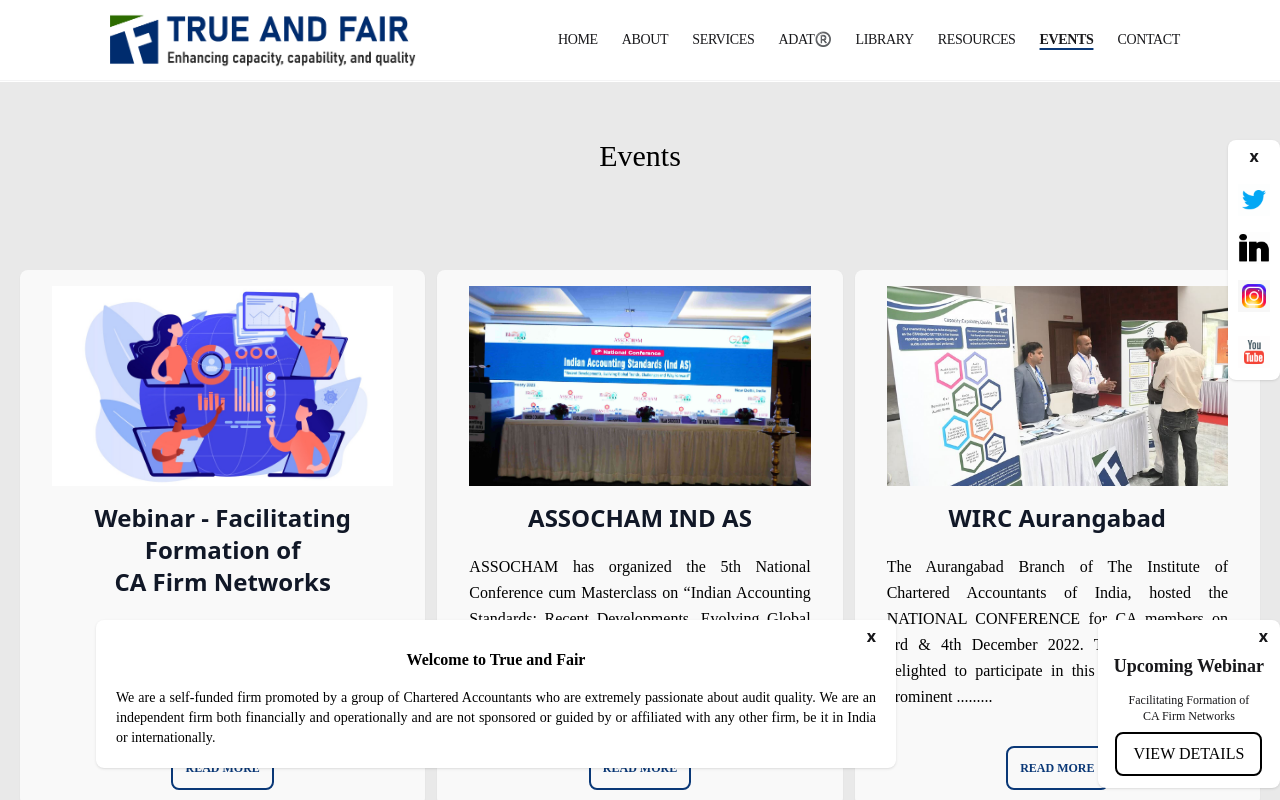
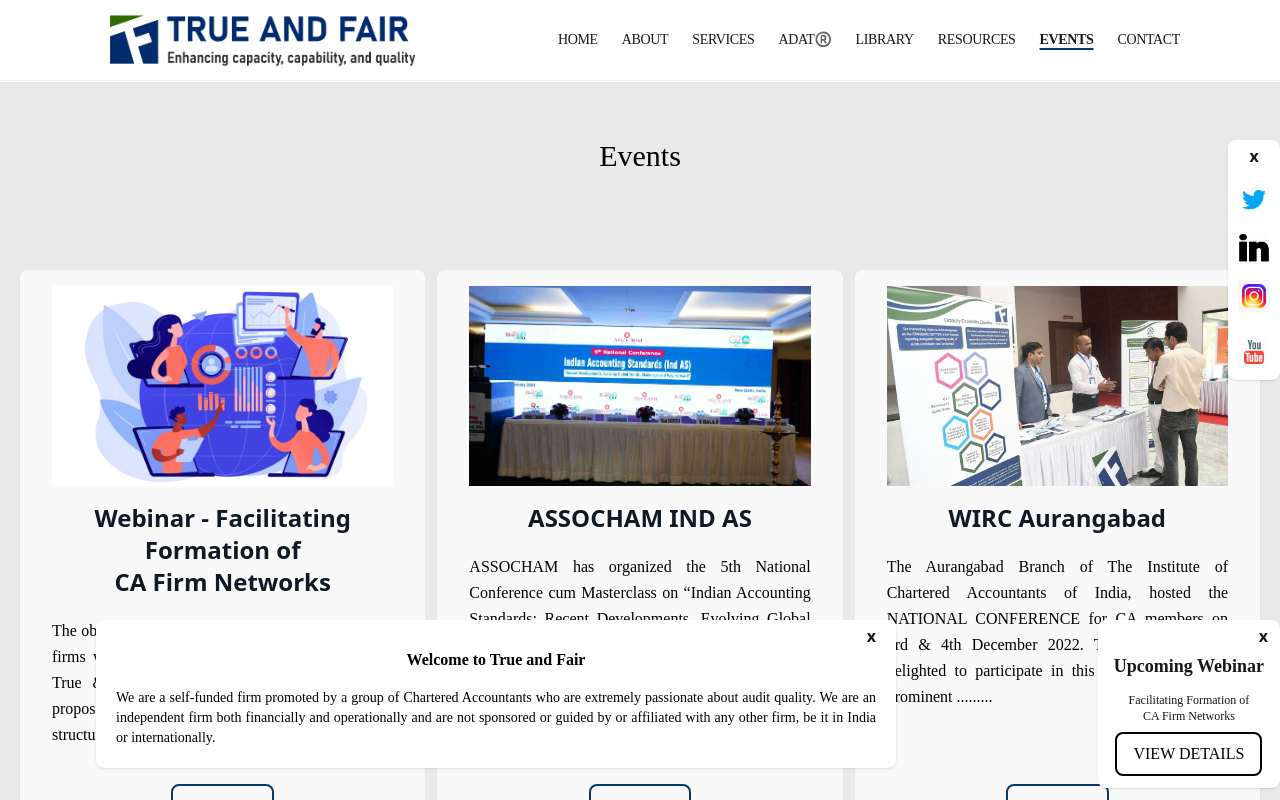
Before and after one commit to TRUENFAIR/trueandfair, a Next.js app: page /events in a window 1280 px wide. Shown: the top 800 px of the page. Built offline with nearby package versions, Linux system fonts and the light colour scheme.

Commit message:
new description added in event

```diff
--- a/pages/events.js
+++ b/pages/events.js
@@ -8,7 +8,7 @@ export default function Blogs() {
       id: 4,
       name: " Webinar - Facilitating Formation of CA Firm Networks",
       logo: "/fac/fac3/f1.jpg",
-      desc: "",
+      desc: "The objective of this webinar is to bring together CA firms who have expressed interest for networking. True & Fair would facilitate the discussion on proposed business and operating model, leadership structure, roadmap.....",
       link: "/events/eventFour",
       auth: "Gorden haff",
       sorc: "enterprisersproject.com",
```
